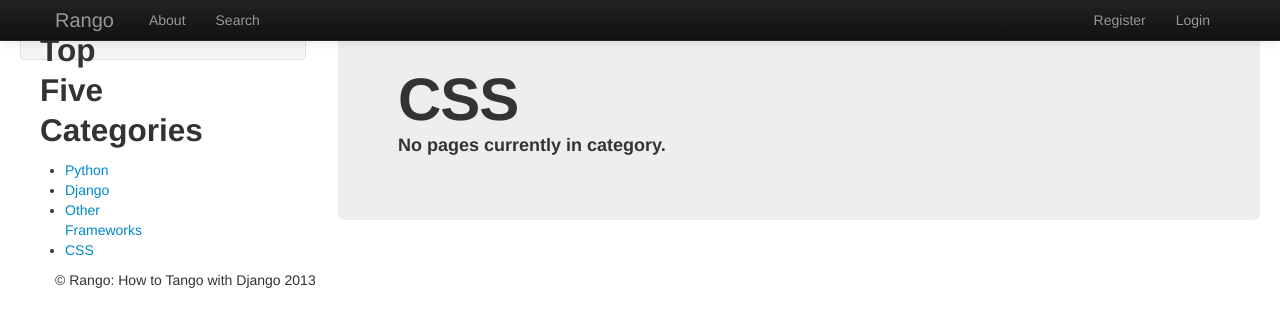
After one commit to minsley/TangoWithDjango, a Django app: page /rango/category/4/CSS/ in a window 1280 px wide. The commit adds this page. Shown: the top 327 px of the page. Run offline with Django 3.2, Linux system fonts and the light colour scheme; data comes from the database, SQL or seed files in the repository; both versions use the stored data as it was after the commit; parts of the project's set-up code (start-up, migrations or seed data) failed here and were passed over; some libraries are stand-ins or nearby versions.

Commit message:
TWD - pt13 - Making Rango Tango! Exercises

```diff
--- a/code/tango_with_django_project/rango/forms.py
+++ b/code/tango_with_django_project/rango/forms.py
@@ -31,12 +31,14 @@ class PageForm(forms.ModelForm):
 
 class UserForm(forms.ModelForm):
     username = forms.CharField(help_text="Please enter a username.")
+    first_name = forms.CharField(help_text="Please enter your first name.")
+    last_name = forms.CharField(help_text="Please enter your last name.")
     email = forms.CharField(help_text="Please enter your email.")
     password = forms.CharField(widget=forms.PasswordInput(), help_text="Please enter a password.")
 
     class Meta:
         model = User
-        fields = ('username', 'email', 'password')
+        fields = ('username', 'first_name', 'last_name' ,'email', 'password')
 
 class UserProfileForm(forms.ModelForm):
     website = forms.URLField(help_text="Please enter your website.", required=False)
--- a/code/tango_with_django_project/rango/models.py
+++ b/code/tango_with_django_project/rango/models.py
@@ -21,6 +21,7 @@ class Page(models.Model):
 class UserProfile(models.Model):
     user = models.OneToOneField(User)
 
+    email   = models.EmailField()
     website = models.URLField(blank=True)
     picture = models.ImageField(upload_to='profile_images', blank=True)
 
--- a/code/tango_with_django_project/rango/urls.py
+++ b/code/tango_with_django_project/rango/urls.py
@@ -3,13 +3,15 @@ from rango import views
 
 urlpatterns = patterns('',
                        url(r'^$', views.index, name='index'),
+                       url(r'^goto/', views.track_url, name='goto'),
                        url(r'^about/', views.about_page, name='about'),
-                       url(r'^category/(?P<category_name_url>\w+)/$', views.category, name='category'),
-                       url(r'^category/(?P<category_name_url>\w+)/add_page/$', views.add_page, name='add_page'),
+                       url(r'^category/(?P<category_id>\w+)/add_page/$', views.add_page, name='add_page'),
+                       url(r'^category/(?P<category_id>\w+)/[-A-Za-z0-9_]+/$', views.category, name='category'),
                        url(r'^add_category/$', views.add_category, name='add_category'),
                        url(r'^search/', views.search, name="search"),
                        url(r'^register/$', views.register, name='register'),
                        url(r'^login/$', views.user_login, name='login'),
+                       url(r'^profile/$', views.profile, name='profile'),
                        url(r'^restricted/$', views.restricted, name='restricted'),
                        url(r'^logout/$', views.user_logout, name='logout'),
                        )
--- a/code/tango_with_django_project/rango/views.py
+++ b/code/tango_with_django_project/rango/views.py
@@ -4,7 +4,7 @@ from django.shortcuts import render_to_response
 from django.contrib.auth import authenticate, login, logout
 from django.contrib.auth.decorators import login_required
 
-from rango.models import Category, Page
+from rango.models import Category, Page, UserProfile, User
 from rango.forms import CategoryForm, PageForm, UserForm, UserProfileForm
 from rango.bing_search import run_query
 
@@ -13,29 +13,13 @@ from datetime import datetime
 def index(request):
     context = RequestContext(request)
 
-    category_list = Category.objects.order_by('-likes')[:5]
     top_5_pages = Page.objects.order_by('-views')[:5]
     context_dict = {
-        'categories': category_list,
-        'top_5_pages': top_5_pages
+        'pages': top_5_pages,
+        'categories': get_category_list()
     }
 
-    # Replace spaces in category names for category urls
-    for category in category_list:
-        category.url = encode_url(category.name)
-
     response = render_to_response('rango/index.html', context_dict, context)
-
-#     # Count visits to index using cookies
-#     visits = int(request.COOKIES.get('visits', '0'))
-#     if request.COOKIES.has_key('last_visit'):
-#         last_visit = request.COOKIES['last_visit']
-#         last_visit_time = datetime.strptime(last_visit[:-7], "%Y-%m-%d %H:%M:%S")
-#         if (datetime.now() - last_visit_time).days > 0:
-#             response.set_cookie('visits', visits+1)
-#             response.set_cookie('last_visit', datetime.now())
-#     else:
-#          response.set_cookie('last_visit', datetime.now())
 
     # Count visits using session data
     if request.session.get('last_visit'):
@@ -60,19 +44,23 @@ def about_page(request):
         request.session['visits'] = 1
         visits = 1
 
-    context_dict = {'visits': visits}
+    context_dict = {
+                    'visits': visits,
+                    'categories': get_category_list()
+                    }
     return render_to_response("rango/about.html", context_dict, context)
 
-def category(request, category_name_url):
+def category(request, category_id):
     context = RequestContext(request)
-    category_name = decode_url(category_name_url)
-    context_dict = {'category_name': category_name, 'category_name_url': category_name_url}
-
     try:
-        category = Category.objects.get(name=category_name)
+        category = Category.objects.get(id=category_id)
         pages = Page.objects.filter(category=category)
-        context_dict['pages'] = pages
-        context_dict['category'] = category
+        context_dict = {
+                        'pages': pages,
+                        'category': category,
+                        'category_name': category.name,
+                        'categories': get_category_list()
+                        }
     except Category.DoesNotExist:
         pass
 
@@ -93,30 +81,39 @@ def add_category(request):
     else:
         form = CategoryForm()
 
-    return render_to_response('rango/add_category.html', {'form': form}, context)
+    context_dict = {
+                    'form': form,
+                    'categories': get_category_list()
+                    }
+
+    return render_to_response('rango/add_category.html', context_dict, context)
 
 @login_required
-def add_page(request, category_name_url):
+def add_page(request, category_id):
     context = RequestContext(request)
+    category = Category.objects.get(id=category_id)
 
-    category_name = decode_url(category_name_url)
     if request.method == 'POST':
         form = PageForm(request.POST)
 
         if form.is_valid():
             page = form.save(commit=false)
-            cat = Category.objects.get(name=category_name)
-            page.category = cat
+            page.category = category
             page.views = 0
             page.save()
 
-            return category(request, category_name_url)
+            return category(request, category)
         else:
             print form.errors
     else:
         form = PageForm()
 
-    return render_to_response('rango/add_page.html', {'category_name_url': category_name_url, 'category_name': category_name, 'form': form}, context)
+    context_dict = {
+                    'category': category,
+                    'form': form,
+                    'categories': get_category_list()
+                    }
+    return render_to_response('rango/add_page.html', context_dict, context)
 
 def search(request):
     context = RequestContext(request)
@@ -164,9 +161,11 @@ def register(request):
 
     return render_to_response(
             'rango/register.html',
-            {'user_form': user_form,
+            {
+                'user_form': user_form,
                 'profile_form': profile_form,
-                'registered': registered},
+                'registered': registered
+            },
             context )
 
 def user_login(request):
@@ -194,6 +193,12 @@ def user_login(request):
         return render_to_response('rango/login.html', {}, context)
 
 @login_required
+def profile(request):
+    context = RequestContext(request)
+    context_dict = {}
+    return render_to_response('rango/profile.html', context_dict, context)
+
+@login_required
 def restricted(request):
     context = RequestContext(request)
     return render_to_response('rango/restricted.html', {}, context)
@@ -204,8 +209,33 @@ def user_logout(request):
     logout(request)
     return HttpResponseRedirect('/rango/')
 
-def encode_url(url):
-    return url.replace(' ', '_')
+def track_url(request):
+    if request.method == 'GET':
+        if 'page_id' in request.GET:
+            page_id = request.GET['page_id']
 
-def decode_url(encoded_url):
-    return encoded_url.replace('_', ' ')
+        try:
+            page = Page.objects.get(id=page_id)
+            page.views += 1
+            page.save()
+            return HttpResponseRedirect(page.url)
+        except Page.DoesNotExist:
+            pass
+
+    return HttpResponseRedirect('/rango/')
+
+#
+# Helper Methods
+#
+def slugify_url(url):
+    return url.replace(' ', '-')
+
+def get_category_list():
+
+    category_list = Category.objects.order_by('-likes')[:5]
+
+    # Replace spaces in category names for category urls
+    for category in category_list:
+        category.url = slugify_url(category.name)
+
+    return category_list
--- a/code/tango_with_django_project/templates/rango/base.html
+++ b/code/tango_with_django_project/templates/rango/base.html
@@ -59,7 +59,9 @@
 			<!-- Sidebar -->
 			<div class="span3">
 				<div class="well sidebar-nav">
-					<!-- TODO: Put stuff here later -->
+					{% if categories %}
+						{% include "rango/category_list.html" %}
+					{% endif %}
 				</div>
 			</div>
 
--- a/code/tango_with_django_project/templates/rango/category.html
+++ b/code/tango_with_django_project/templates/rango/category.html
@@ -1,16 +1,16 @@
 {% extends 'rango/base.html' %}
 
-{% block title %}{{ category_name }}{% endblock %}
+{% block title %}{{ category.name }}{% endblock %}
 
 {% block body_block %}
 <div class="hero-unit">
-	<h1>{{ category_name }}</h1>
+	<h1>{{ category.name }}</h1>
 
 	{% if category %}
 		{% if pages %}
 			<ul>
 			{% for page in pages %}
-				<li><a href="{{ page.url }}">{{ page.title }}</a></li>
+				<li><a href="{{ page.url }}">{{ page.title }}</a><label>({{ page.views }} views)</label></li>
 			{% endfor %}
 			</ul>
 		{% else %}
@@ -18,10 +18,10 @@
 		{% endif %}
 
 		{% if user.is_authenticated %}
-			<a href="/rango/category/{{ category_name_url }}/add_page/">Click here</a> to add a new page.
+			<a href="/rango/category/{{ category.id }}/add_page/">Click here</a> to add a new page.
 		{% endif %}
 	{% else %}
-		The specified category {{ category_name }} does not exist!
+		The specified category {{ category.name }} does not exist!
 	{% endif %}
 </div>
 {% endblock %}
--- /dev/null
+++ b/code/tango_with_django_project/templates/rango/category_list.html
@@ -0,0 +1,12 @@
+<div class="span6">
+	<h2>Top Five Categories</h2>
+	{% if categories %}
+		<ul>
+			{% for category in categories %}
+				<li><a href="/rango/category/{{ category.id }}/{{ category.url }}/">{{ category.name }}</a></li>
+			{% endfor %}
+		</ul>
+	{% else %}
+		<strong>No categories at present.</strong>
+	{% endif %}
+</div>
```
Also changed, not shown: code/tango_with_django_project/templates/rango/index.html (+0 -12 lines), code/tango_with_django_project/templates/rango/profile.html (added, +18 -0 lines), code/tango_with_django_project/db.sqlite3, 5 other files.
